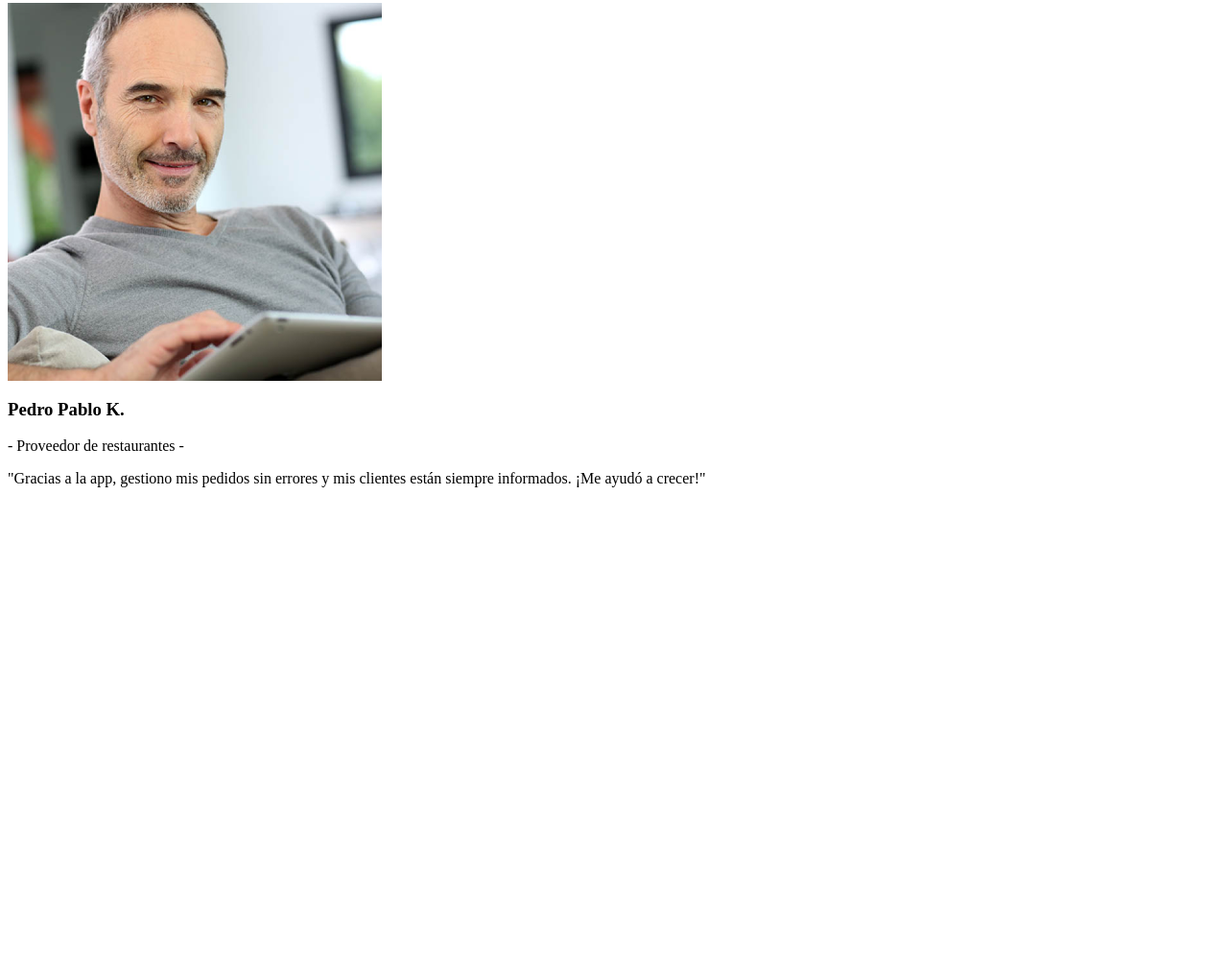
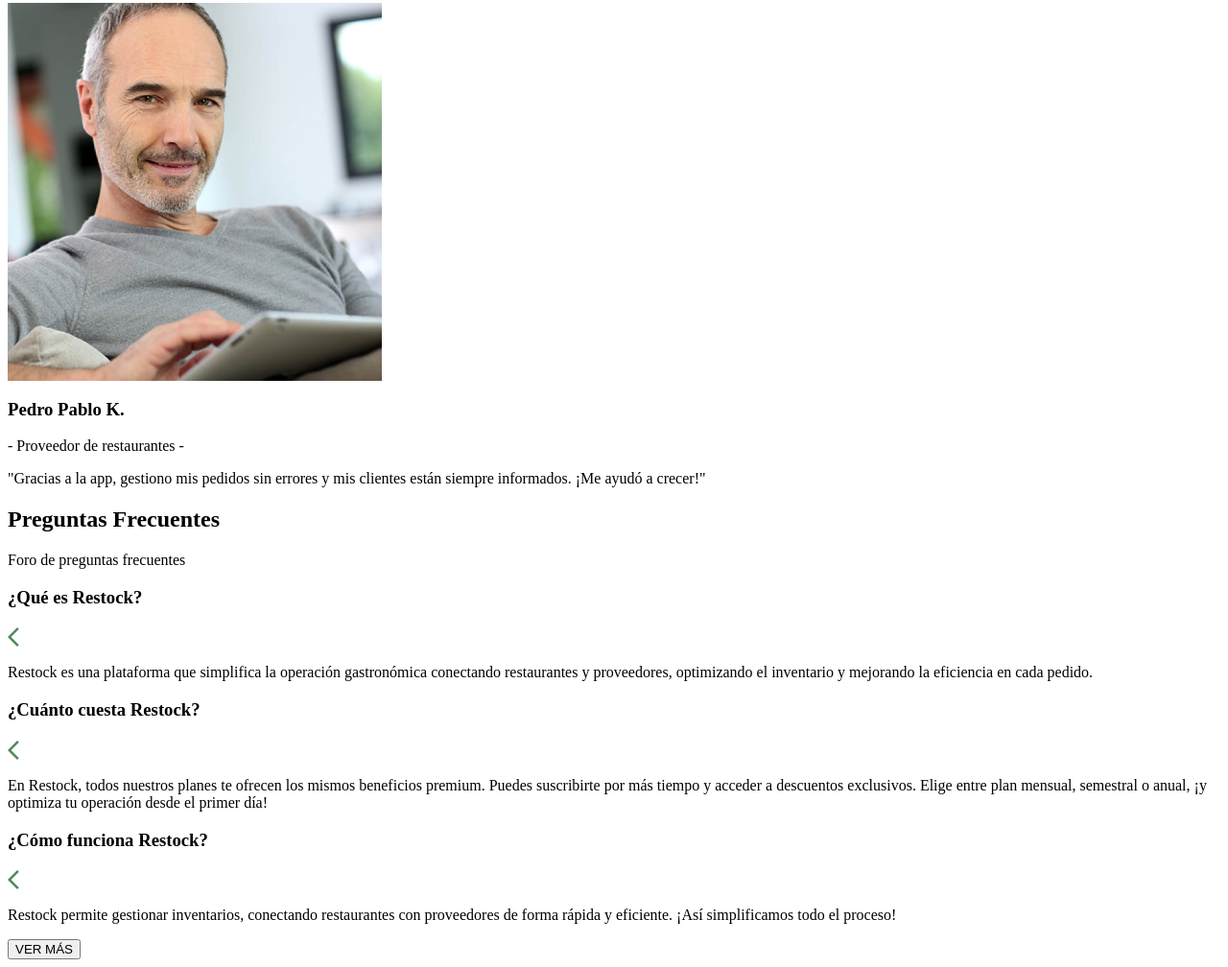
Before and after one commit to Aplicaciones-para-Dispositivos-Moviles/restock-landing-page, a plain HTML site: page index.html in a window 1280 px wide. Shown: the part 1521-2529 px from the top of the page at 96% size. Before the commit the page ends 2045 px from the top, so only its background shows below. Drawn offline with Linux system fonts and the light colour scheme; files whose address does not match are found by name.

Commit message:
feat: add frequently questions.

```diff
--- a/index.html
+++ b/index.html
@@ -348,3 +348,46 @@
         </div>
       </div>
     </section>
+
+    <section id="questions" class="faq-section">
+      <h2 data-i18n="faq.title">Preguntas Frecuentes</h2>
+      <p class="subtitle" data-i18n="faq.subtitle">Foro de preguntas frecuentes</p>
+
+      <div class="faq-grid">
+        <div class="faq-box">
+          <div class="flex-desplegable" onclick="toggleFaq(this)">
+            <h3 data-i18n="faq.items.1.question">¿Qué es Restock?</h3>
+            <img class="flecha" src="assets/img/preguntas/flecha.svg" alt="Material Icon">
+          </div>
+          <p class="respuesta" data-i18n="faq.items.1.answer">Restock es una plataforma que simplifica la operación
+            gastronómica conectando
+            restaurantes y proveedores, optimizando el inventario y mejorando la eficiencia en cada pedido.</p>
+        </div>
+        <div class="faq-box">
+          <div class="flex-desplegable" onclick="toggleFaq(this)">
+            <h3 data-i18n="faq.items.2.question">¿Cuánto cuesta Restock?</h3>
+            <img class="flecha" src="assets/img/preguntas/flecha.svg" alt="Material Icon">
+          </div>
+          <p class="respuesta" data-i18n="faq.items.2.answer">En Restock, todos nuestros planes te ofrecen los mismos
+            beneficios premium. Puedes
+            suscribirte por más tiempo y acceder a descuentos exclusivos. Elige entre plan mensual, semestral o anual,
+            ¡y optimiza tu operación desde el primer día!</p>
+        </div>
+        <div class="faq-box full-width">
+          <div class="flex-desplegable" onclick="toggleFaq(this)">
+            <h3 data-i18n="faq.items.3.question">¿Cómo funciona Restock?</h3>
+            <img class="flecha" src="assets/img/preguntas/flecha.svg" alt="Material Icon">
+          </div>
+          <p class="respuesta" data-i18n="faq.items.3.answer">Restock permite gestionar inventarios, conectando
+            restaurantes con proveedores de forma
+            rápida y eficiente. ¡Así simplificamos todo el proceso!</p>
+        </div>
+      </div>
+
+
+      <div class="btn-more">
+        <button data-i18n="faq.moreButton">
+          VER MÁS
+        </button>
+      </div>
+    </section>
```
